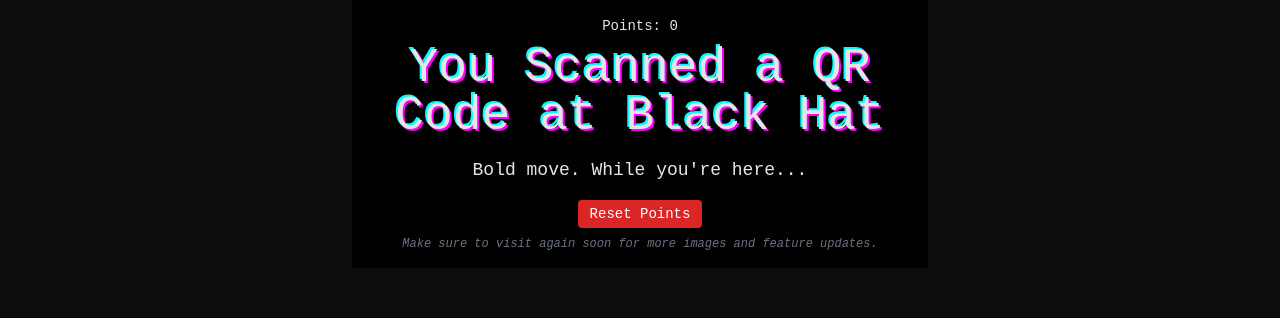
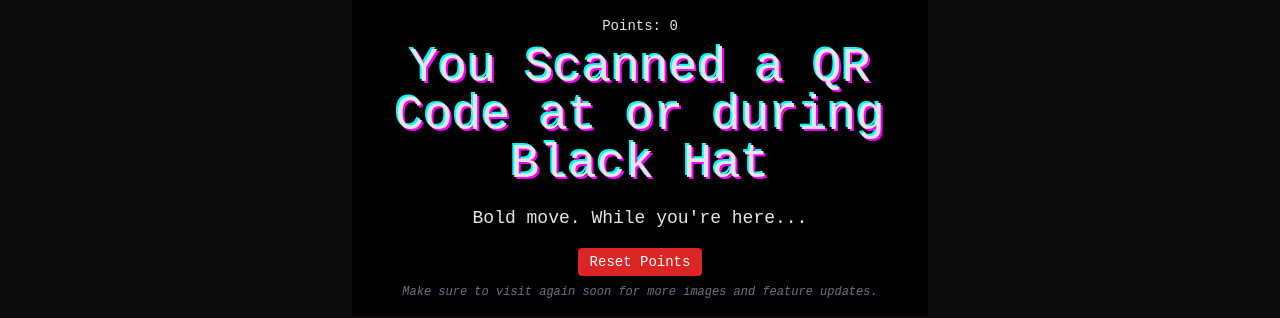
Before and after one commit to TaliaSynclair/QR-page, a plain HTML site: page index.html in a window 1280 px wide. Shown: the top 318 px of the page. Drawn offline with nearby package versions, Linux system fonts and the light colour scheme.

Commit message:
Update index.html

```diff
--- a/index.html
+++ b/index.html
@@ -37,7 +37,7 @@
   <!-- Fixed Header -->
   <header class="text-center max-w-xl w-full mx-auto">
     <div id="pointsDisplay" class="text-sm mb-2">Points: 0</div>
-    <h1 class="text-4xl md:text-5xl glitch-text mb-4">You Scanned a QR Code at Black Hat</h1>
+    <h1 class="text-4xl md:text-5xl glitch-text mb-4">You Scanned a QR Code at or during Black Hat</h1>
     <p class="mb-2 text-lg">Bold move. While you're here...</p>
     <button onclick="resetPoints()" class="mt-2 bg-red-600 hover:bg-red-700 px-3 py-1 rounded text-white text-sm">Reset Points</button>
     <div id="rewardSection" class="hidden mt-4 text-center">
```
